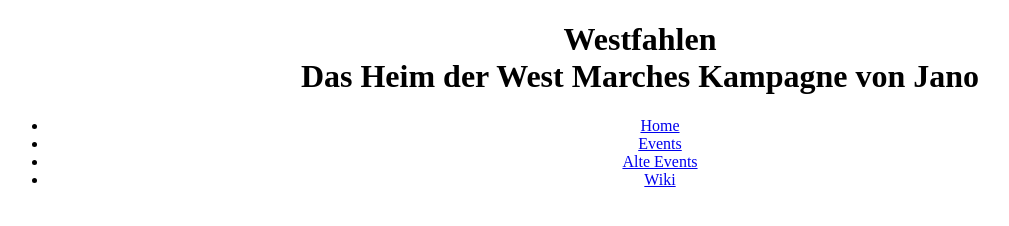
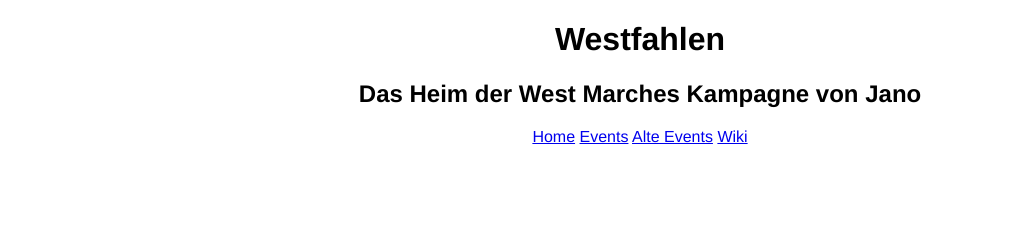
Before and after one commit to NeatoPurrito/Westfahlen, a plain HTML site: page index.html in a window 1280 px wide. Shown: the whole page, without its empty margins (0-1009 px from the left). Drawn offline with Linux system fonts and the light colour scheme.

Commit message:
More setup but nothing crazy

```diff
--- a/css/styles.css
+++ b/css/styles.css
@@ -1,3 +1,4 @@
 .body {
     text-align: center;
+    font-family: Helvetica;
 }
--- a/index.html
+++ b/index.html
@@ -8,15 +8,16 @@
 
 
   </head>
-  <body>
+  <body class="body">
     <header id="banner" class="body">
-      <h1>Westfahlen<br>Das Heim der West Marches Kampagne von Jano</h1>
-      <nav><ul>
-        <li class="active"><a href="index.html">Home</a></li>
-        <li><a href="html/events.html">Events</a></li>
-        <li><a href="html/altevents.html">Alte Events</a></li>
-        <li><a href="html/lore.html">Wiki</a></li>
-      </ul></nav>
+      <h1 class="überschrift">Westfahlen</h1>
+      <h2 class="unterschrift">Das Heim der West Marches Kampagne von Jano</h2>
+      <nav>
+        <a href="index.html">Home</a>
+        <a href="html/events.html">Events</a>
+        <a href="html/altevents.html">Alte Events</a>
+        <a href="html/lore.html">Wiki</a>
+      </nav>
     </header>
 
 
```
